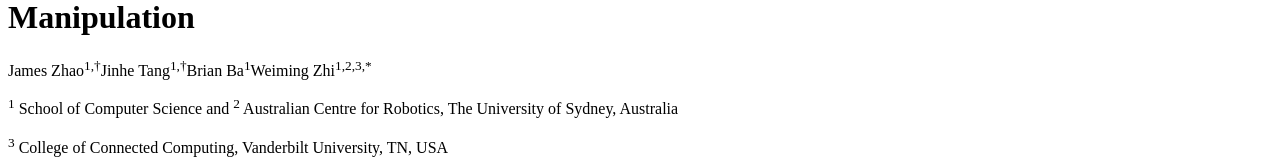
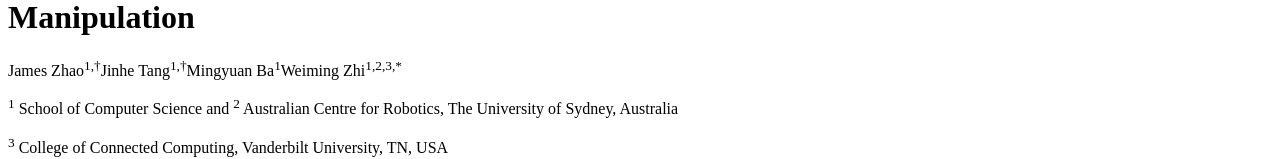
Before and after one commit to cheese-zj/nestdex-site, a React (Vite) app: page / in a window 1280 px wide. Shown: the part 137-296 px from the top of the page. Built offline with nearby package versions, Linux system fonts and the light colour scheme; the HTML template or start-up script is replaced by a standard one.

Commit message:
Correct Mingyuan Ba author name

```diff
--- a/src/App.tsx
+++ b/src/App.tsx
@@ -7,7 +7,7 @@ const asset = (path: string) => `${import.meta.env.BASE_URL}${path}`
 const citation = `@article{zhao2026nestdex,
   title   = {NestDex: Nested Policy Learning with Copilot Assisted
              Teleoperation for Dexterous Manipulation},
-  author  = {Zhao, James and Tang, Jinhe and Ba, Brian and Zhi, Weiming},
+  author  = {Zhao, James and Tang, Jinhe and Ba, Mingyuan and Zhi, Weiming},
   year    = {2026},
   note    = {Preprint. Project website: https://aus.bot/research/nestdex}
 }`
@@ -45,7 +45,7 @@ function App() {
           <p className="authors">
             <span>James Zhao<sup>1,†</sup></span>
             <span>Jinhe Tang<sup>1,†</sup></span>
-            <span>Brian Ba<sup>1</sup></span>
+            <span>Mingyuan Ba<sup>1</sup></span>
             <span>Weiming Zhi<sup>1,2,3,*</sup></span>
           </p>
           <div className="affiliations">
```
